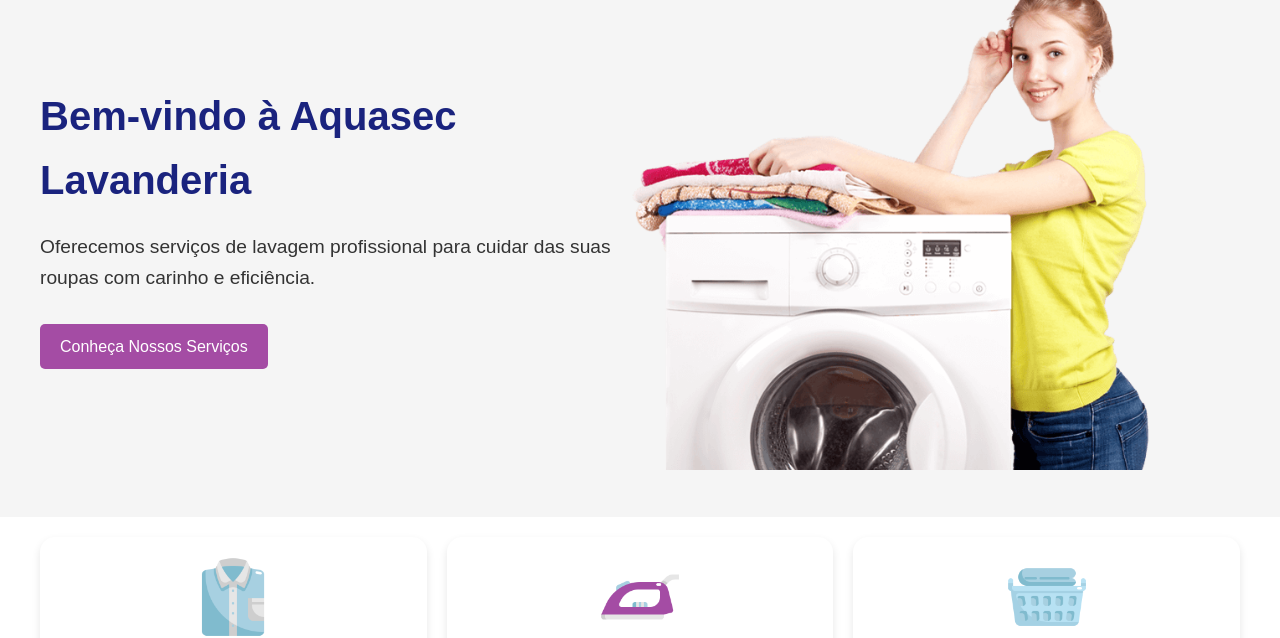
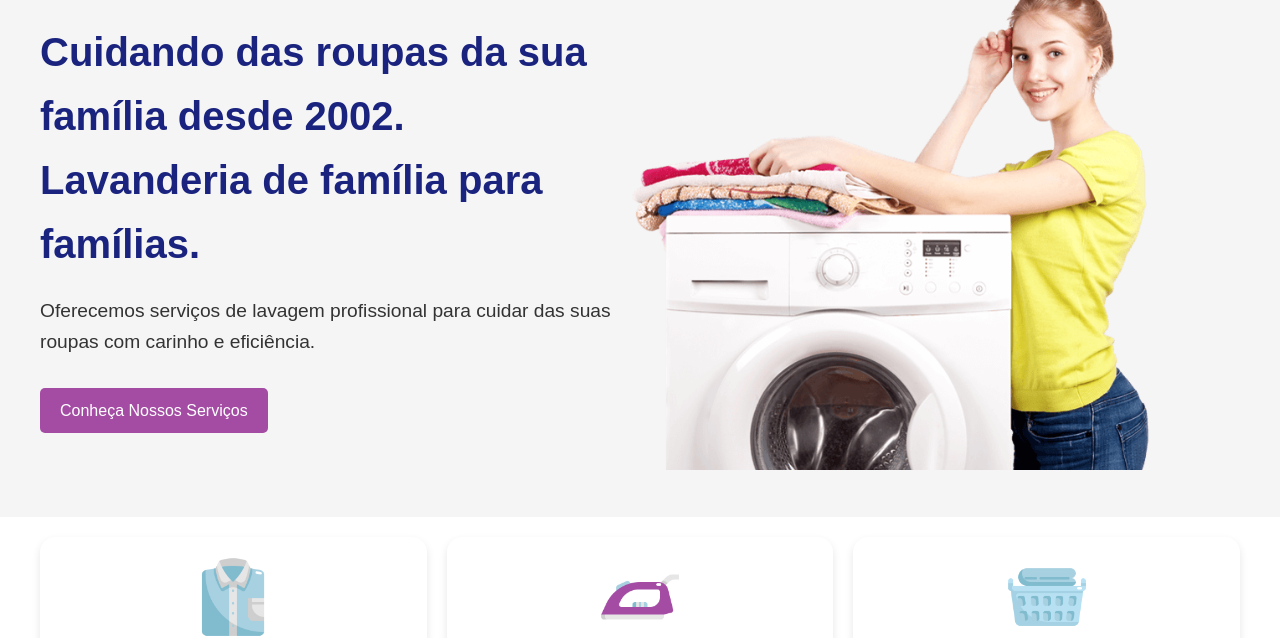
Before and after one commit to probstella/aquasecsite, a plain HTML site: page index.html in a window 1280 px wide. Shown: the part 197-835 px from the top of the page. Drawn offline with Linux system fonts and the light colour scheme.

Commit message:
Update index.html

```diff
--- a/index.html
+++ b/index.html
@@ -21,7 +21,7 @@
     <section class="hero">
         <div class="hero-content">
             <div class="hero-text">
-                <h1>Bem-vindo à Aquasec Lavanderia</h1>
+                <h1>Cuidando das roupas da sua família desde 2002. Lavanderia de família para famílias.</h1>
                 <p>Oferecemos serviços de lavagem profissional para cuidar das suas roupas com carinho e eficiência.</p>
                 <a href="#service1" class="cta-button">Conheça Nossos Serviços</a>
             </div>
```
